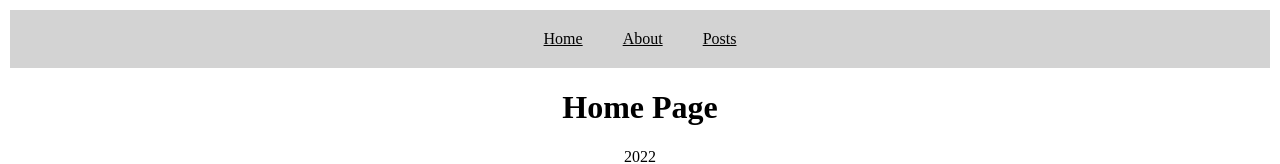
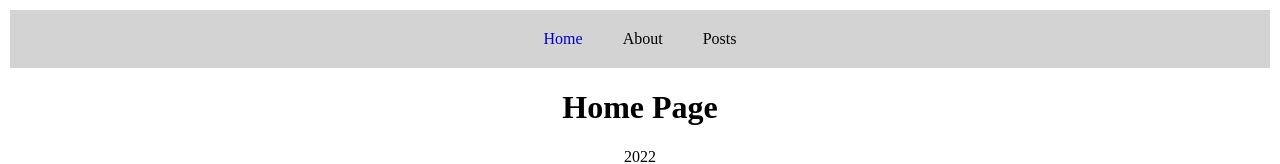
Before and after one commit to Solomii/react-routing, a React (Create React App) app: page / in a window 1280 px wide. Shown: the top 164 px of the page. Built offline with nearby package versions, Linux system fonts and the light colour scheme.

Commit message:
[#0] Add NavLink

```diff
--- a/src/components/Layout.jsx
+++ b/src/components/Layout.jsx
@@ -1,11 +1,11 @@
-import { Link, Outlet } from "react-router-dom";
+import { NavLink, Outlet } from "react-router-dom";
 const Layout = () => {
   return (
     <>
     <header>
-      <Link to="/">Home</Link>
-      <Link to="/about">About</Link>
-      <Link to="/posts">Posts</Link>
+      <NavLink to="/">Home</NavLink>
+      <NavLink to="/about">About</NavLink>
+      <NavLink to="/posts">Posts</NavLink>
     </header>
     <main>
       <Outlet />
--- a/src/index.css
+++ b/src/index.css
@@ -13,6 +13,17 @@ header {
 header a {
   margin: 20px;
   color: black;
+  text-decoration: none;
+}
+
+main a {
+  text-decoration: none;
+  color: var(--color-bg);
+}
+
+.active {
+  color: mediumblue;
+  cursor: default;
 }
 
 h1 {
```
